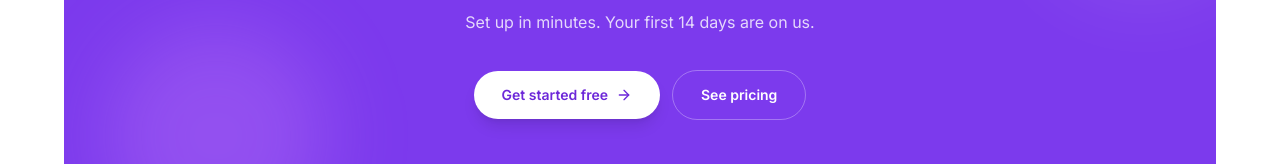
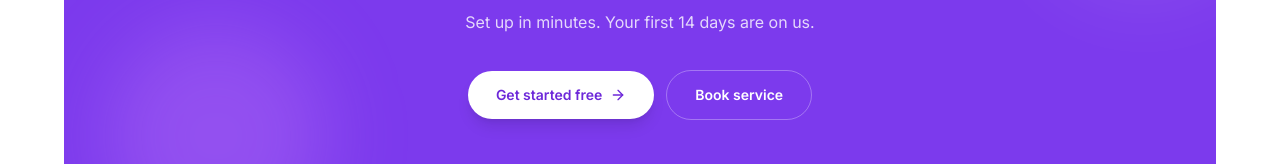
Before and after one commit to Arob90/BookMe, a Next.js app: page / in a window 1280 px wide. Shown: the part 3390-3554 px from the top of the page. Built offline with nearby package versions, Linux system fonts and the light colour scheme; a web font is replaced by a local one.

Commit message:
Change homepage bottom CTA from pricing link to booking link
The "See pricing" button in the closing CTA now reads "Book service"
and links to /book, matching the hero's booking-focused CTA.

```diff
--- a/app/page.tsx
+++ b/app/page.tsx
@@ -339,8 +339,8 @@
           <Link href="/signup" className="inline-flex items-center justify-center gap-2 rounded-full bg-white px-7 py-3.5 text-sm font-semibold text-violet-700 shadow-lg transition-all hover:-translate-y-0.5 hover:shadow-xl">
             Get started free <ArrowRight className="h-4 w-4" />
           </Link>
-          <Link href="/pricing" className="inline-flex items-center justify-center rounded-full border border-white/30 px-7 py-3.5 text-sm font-semibold text-white transition-colors hover:bg-white/10">
-            See pricing
+          <Link href="/book" className="inline-flex items-center justify-center rounded-full border border-white/30 px-7 py-3.5 text-sm font-semibold text-white transition-colors hover:bg-white/10">
+            Book service
           </Link>
         </div>
       </div>
```
